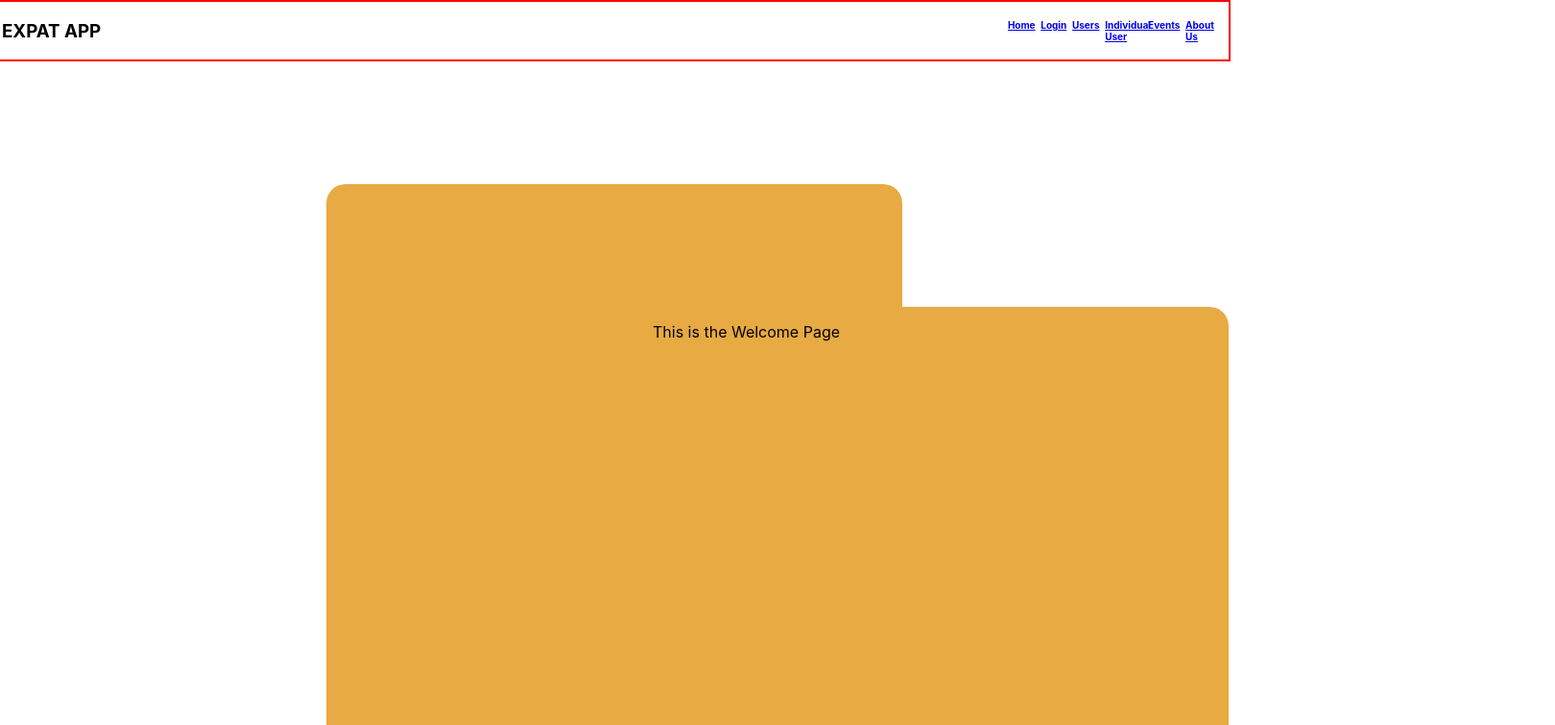
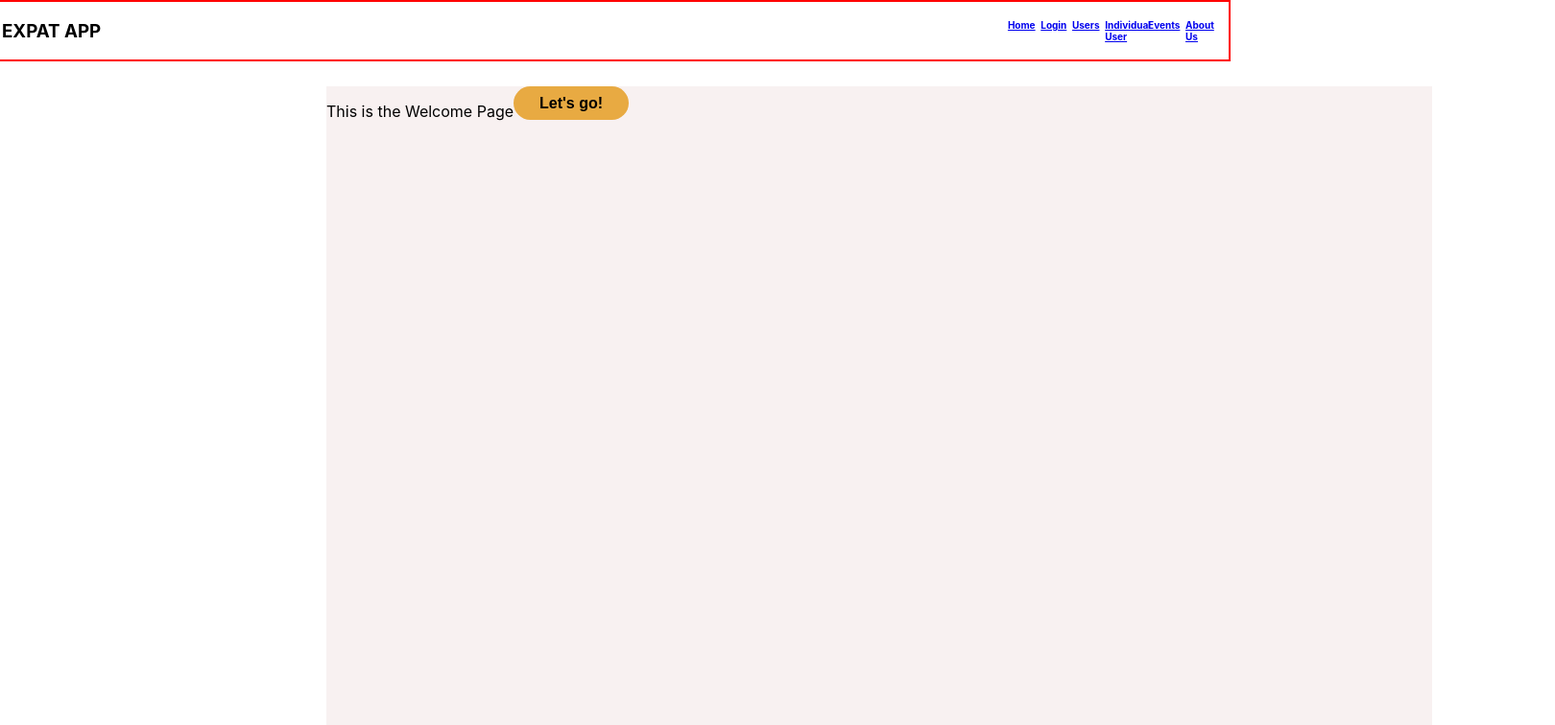
Before and after one commit to beemailley/final-project-frontend-bm, a React (Create React App) app: page / in a window 1280 px wide. Shown: the top 756 px of the page at 96% size, 1620 px wide, since content can reach past the window. Built offline with nearby package versions, Linux system fonts and the light colour scheme.

Commit message:
added some responsiveness to global styles

```diff
--- a/src/components/GlobalStyles.js
+++ b/src/components/GlobalStyles.js
@@ -21,9 +21,13 @@ export const InnerWrapper = styled.div`
     @media (min-width: 668px) and (max-width: 1024px) {
         width: 85vw;
         max-width: 500px;
+        margin-top: 5%;
+
     }
     @media (min-width: 1025px) {
         width: 80vw;
         max-width: 600px;
+        margin-top: 2%;
+
     }
 `
--- a/src/components/Welcome/Welcome.js
+++ b/src/components/Welcome/Welcome.js
@@ -1,14 +1,12 @@
-import React from 'react'
-import { OuterWrapper, InnerWrapper } from 'components/GlobalStyles'
+import React from 'react';
 import { Button } from '../Button/Button.styles';
+import { ContentWrapper } from './Welcome.styles';
 
 export const Welcome = () => {
   return (
-    <OuterWrapper>
-      <InnerWrapper>
-        <p>This is the Welcome Page</p>
-        <Button submit text="Let's go!" />
-      </InnerWrapper>
-    </OuterWrapper>
+    <ContentWrapper>
+      <p>This is the Welcome Page</p>
+      <Button type="cta">Let&apos;s go!</Button>
+    </ContentWrapper>
   )
 }
--- /dev/null
+++ b/src/components/Welcome/Welcome.styles.js
@@ -0,0 +1,8 @@
+import styled from 'styled-components';
+
+export const ContentWrapper = styled.div`
+display: flex;
+width: 90vw;
+height: 90vw;
+background-color: #F8F1F1;
+`
```
